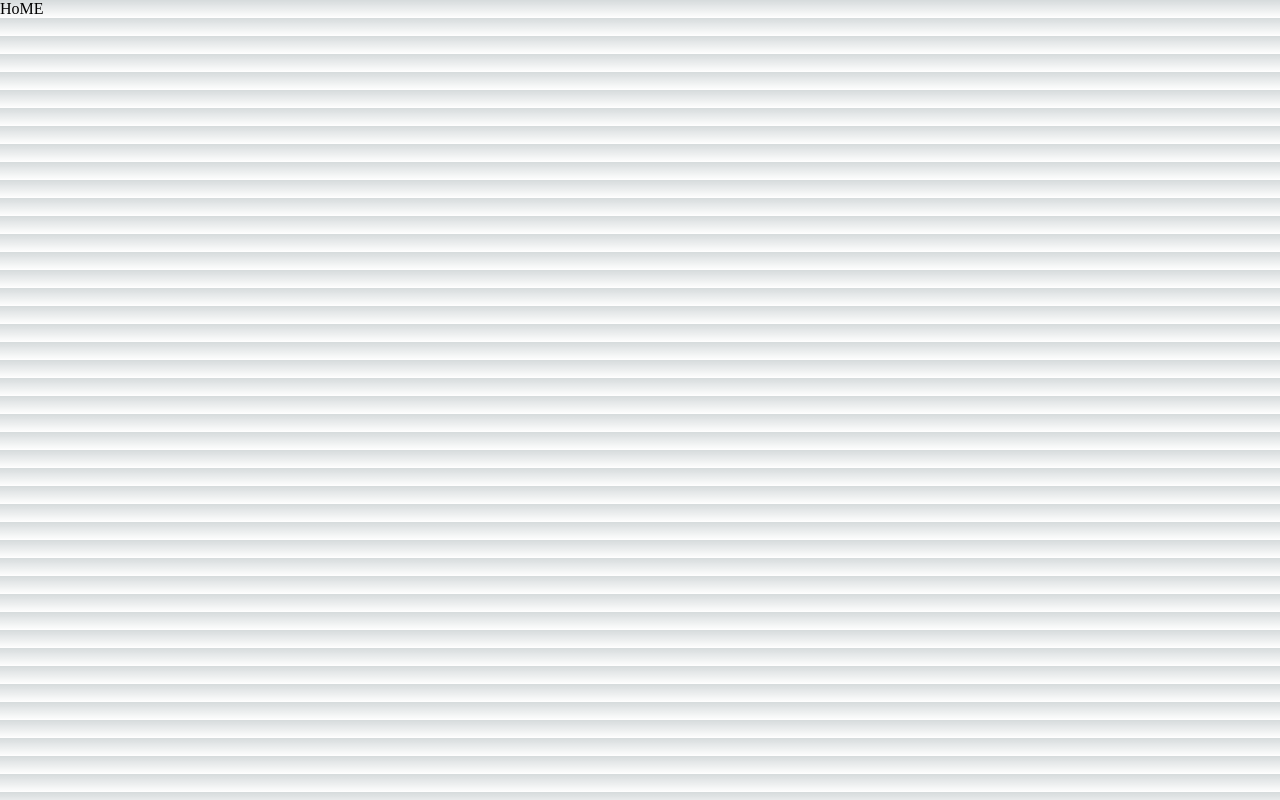
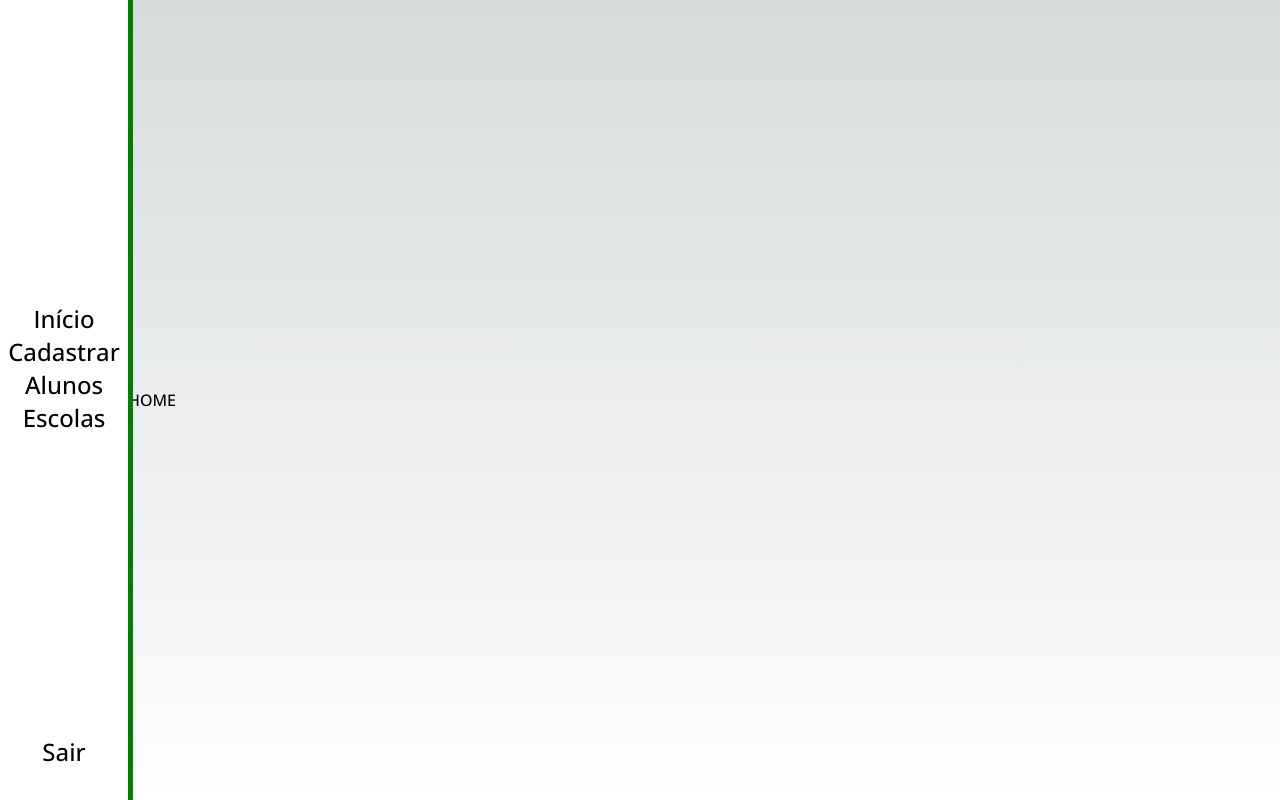
Before and after one commit to gabrielLV-BR/sistema-de-matriculas-frontend, a Next.js app: page /home in a window 1280 px wide. Built offline with nearby package versions, Linux system fonts and the light colour scheme.

Commit message:
Base routes and SideBar component

```diff
--- a/app/components/Sidebar/index.tsx
+++ b/app/components/Sidebar/index.tsx
@@ -1,3 +1,17 @@
+import Link from "next/link"
+import styles from "./styles.module.scss"
+
 export function SideBar() {
-    return <></>
+    return (
+        <section className={styles.container}>
+            <div className={styles.margin}></div>
+            <ul className={styles.content}>
+                <li><Link href={'/home/'}>Início</Link></li>
+                <li><Link href={'/home/registrar'}>Cadastrar</Link></li>
+                <li><Link href={'/home/alunos'}>Alunos</Link></li>
+                <li><Link href={'/home/escolas'}>Escolas</Link></li>
+                <li className={styles.bottom}><a href="#">Sair</a></li>
+            </ul>
+        </section>
+    )
 }
--- a/app/components/Sidebar/styles.module.scss
+++ b/app/components/Sidebar/styles.module.scss
@@ -0,0 +1,41 @@
+.container {
+    display: flex;
+    flex-direction: row;
+    align-items: center;
+    justify-content: center;
+
+    position: relative;
+
+    &, .margin, .content {
+        width: 10vw;
+        min-width: 5rem;
+        height: 100vh;
+    }
+}
+
+.container .content {
+    outline: 5px solid green;
+    background-color: white;
+    color: black;
+
+    font-size: 1.5rem;
+
+    list-style: none;
+
+    position: absolute;
+
+    display: flex;
+    flex-direction: column;
+    align-items: center;
+    justify-content: center;
+
+    width: 100%;
+
+    :first-child, :last-child {
+        margin-top: auto;
+    }
+
+    :last-child {
+        margin-bottom: 2rem;
+    }
+}
--- a/app/globals.css
+++ b/app/globals.css
@@ -82,7 +82,7 @@
 html,
 body {
   max-width: 100vw;
-  overflow-x: hidden;
+  overflow: hidden;
 }
 
 body {
--- /dev/null
+++ b/app/home/alunos/page.tsx
@@ -0,0 +1,3 @@
+export default function StudentsPage() {
+    return <p>ALUNOS</p>
+}
--- /dev/null
+++ b/app/home/escolas/page.tsx
@@ -0,0 +1,3 @@
+export default function SchoolsPage() {
+    return <p>ESCOLAS</p>
+}
--- a/app/home/layout.module.scss
+++ b/app/home/layout.module.scss
@@ -0,0 +1,6 @@
+.container {
+    display: flex;
+    flex-direction: row;
+    align-items: center;
+    justify-content: flex-start;
+}
--- a/app/home/page.tsx
+++ b/app/home/page.tsx
@@ -1,5 +1,5 @@
 import { permanentRedirect } from "next/navigation"
 
-export default function Home() {
-    return <p>HoME</p>;
+export default function HomePage() {
+    return <p>HOME</p>;
 }
--- /dev/null
+++ b/app/home/registrar/page.tsx
@@ -0,0 +1,3 @@
+export default function RegisterPage() {
+    return <p>REGISTRAR</p>
+}
--- a/app/layout.tsx
+++ b/app/layout.tsx
@@ -1,9 +1,12 @@
 import './globals.css'
 import type { Metadata } from 'next'
+import { Open_Sans } from 'next/font/google'
 
 export const metadata: Metadata = {
   title: 'Sistema de Matrículas',
 }
+
+const OpenSans = Open_Sans({ subsets: ['latin'], weight: '500' })
 
 export default function RootLayout({
   children,
@@ -12,7 +15,7 @@ export default function RootLayout({
 }) {
   return (
     <html lang="pt">
-      <body>{children}</body>
+      <body className={OpenSans.className}>{children}</body>
     </html>
   )
 }
```
